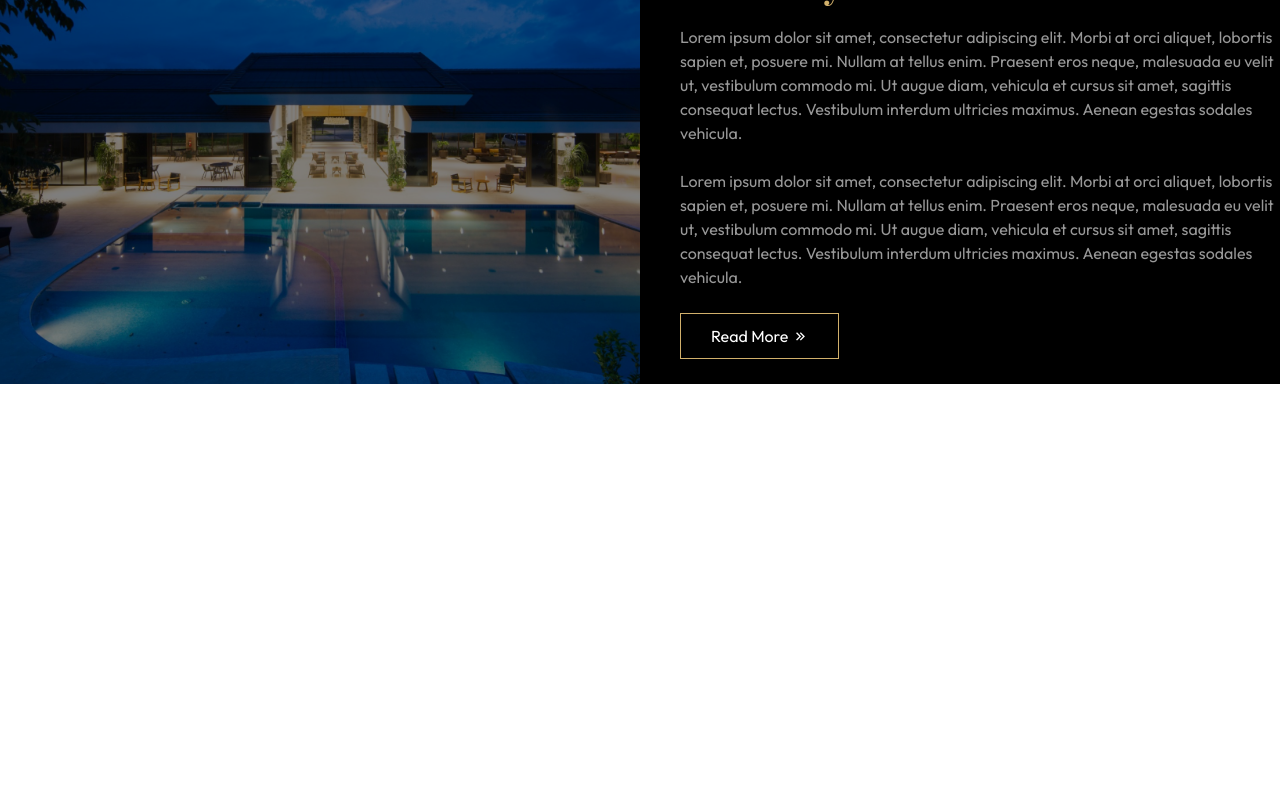
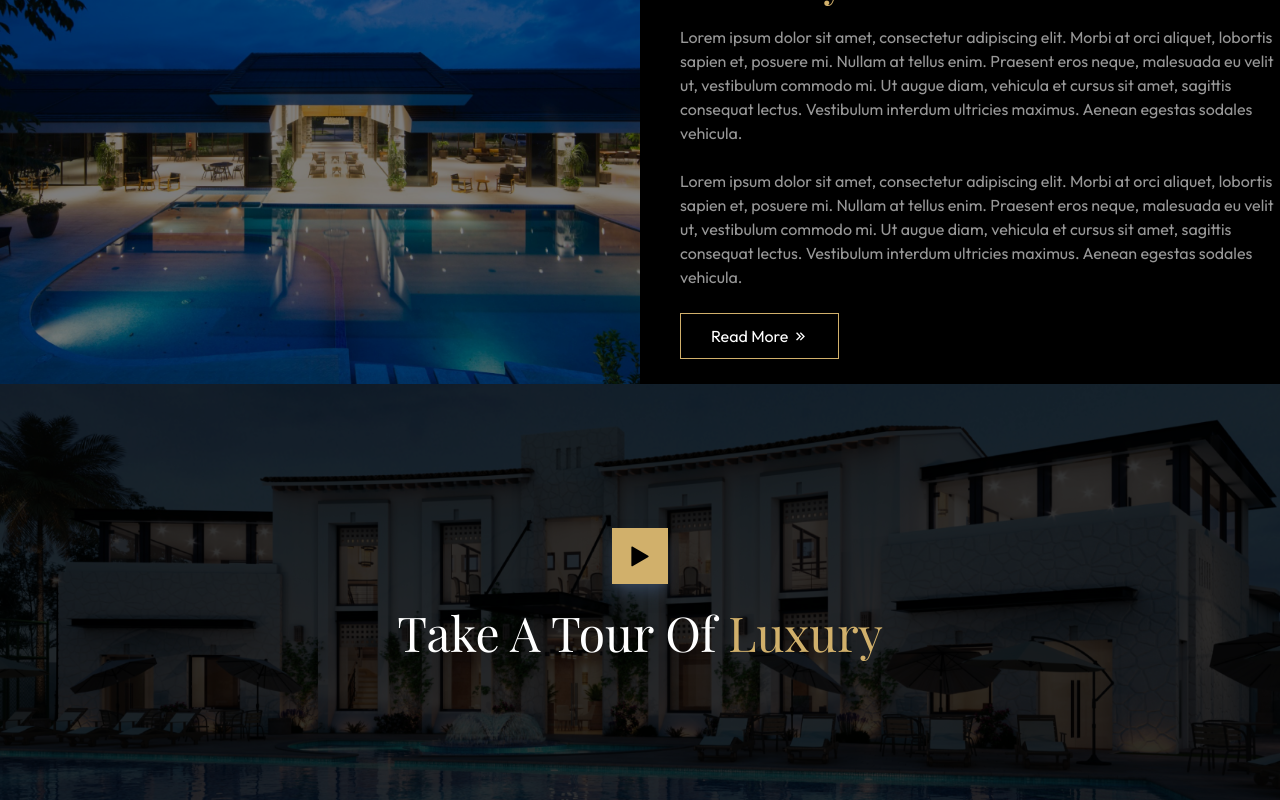
Before and after one commit to TechX-Internship/TechX_15, a Next.js app: page / in a window 1280 px wide. Shown: the part 2424-3224 px from the top of the page. Before the commit the page ends 2808 px from the top, so only its background shows below. Built offline with nearby package versions, Linux system fonts and the light colour scheme.

Commit message:
Added video section

```diff
--- /dev/null
+++ b/src/app/Components/VideoSection.jsx
@@ -0,0 +1,16 @@
+import React from 'react'
+
+const VideoSection = () => {
+    return (
+        <section className='video-section py-36 relative'>
+            <div className="container m-auto flex flex-col items-center justify-center z-10 relative">
+                <div className='play-btn h-14 w-14 bg-primary flex items-center justify-center text-4xl shadow-lg shadow-slate-700'>
+                    <i class="ri-play-mini-fill"></i>
+                </div>
+                <h3 className="playfair mt-6 text-5xl capitalize text-white">Take a Tour of <span className="color-primary">Luxury</span></h3>
+            </div>
+        </section>
+    )
+}
+
+export default VideoSection
--- a/src/app/globals.css
+++ b/src/app/globals.css
@@ -14,6 +14,12 @@
 }
 .color-secondary {
     color: var(--color-secondary);
+}
+.bg-primary {
+    background-color: var(--color-primary);
+}
+.bg-secondary {
+    background-color: var(--color-secondary);
 }
 
 .outfit {
@@ -69,3 +75,22 @@ header .menu li:hover {
     border-color: var(--color-primary);
     border-style: solid;
 }
+.video-section{
+    background-image: url('/video-section-bg.jpg');
+    background-size: cover;
+    background-position: center center;
+}
+.video-section::before{
+    content: '';
+    position: absolute;
+    top: 0;
+    width: 100%;
+    height: 100%;
+    background-color: black;
+    opacity: 0.8;
+}
+.play-btn:hover{
+    background-color: white;
+    transition: all 0.2s linear;
+    border: 1px solid var(--color-primary);
+}
--- a/src/app/page.js
+++ b/src/app/page.js
@@ -3,6 +3,7 @@ import MainBanner from "./Components/MainBanner";
 import AboutUs from "./Components/AboutUs";
 import Hotels from "./Components/Hotels";
 import Offerings from "./Components/Offerings";
+import VideoSection from "./Components/VideoSection";
 
 
 export default function Home() {
@@ -13,6 +14,7 @@ export default function Home() {
             <AboutUs />
             <Offerings />
             <Hotels />
+            <VideoSection />
         </>
     )
 }
```
Also changed, not shown: public/video-section-bg.jpg (added).
